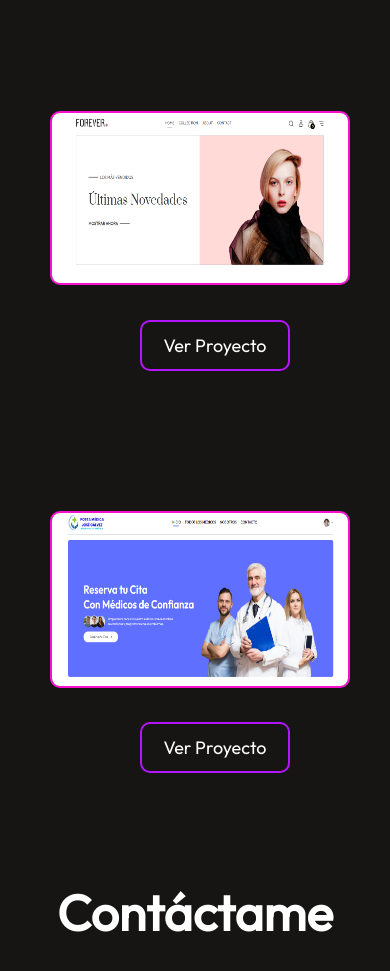
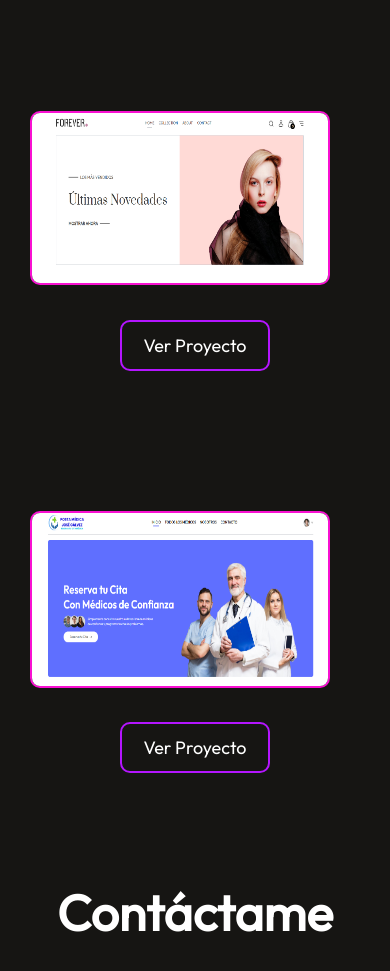
Before and after one commit to MarioCamayo/portfolio, a React (Vite) app: page / in a window 390 px wide. Shown: the part 5011-5982 px from the top of the page. Built offline with nearby package versions, Linux system fonts and the light colour scheme.

Commit message:
se colocó medidas responsivas  de 480px al componente MyWork

```diff
--- a/src/components/MyWork/mywork.css
+++ b/src/components/MyWork/mywork.css
@@ -207,6 +207,7 @@
     width: 300px;
     height: 280px;
     margin: 40px 0px;
+    margin-left: -20px;
 
   }
 
```
